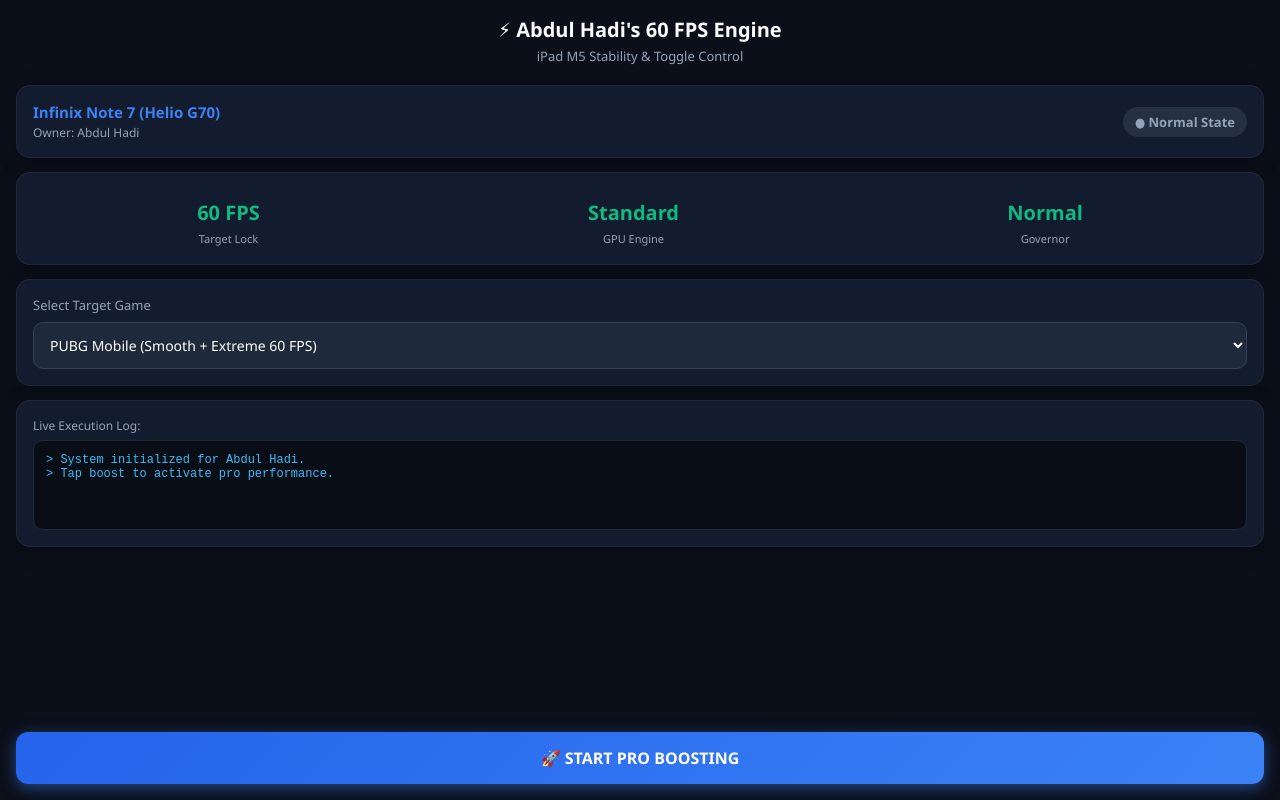
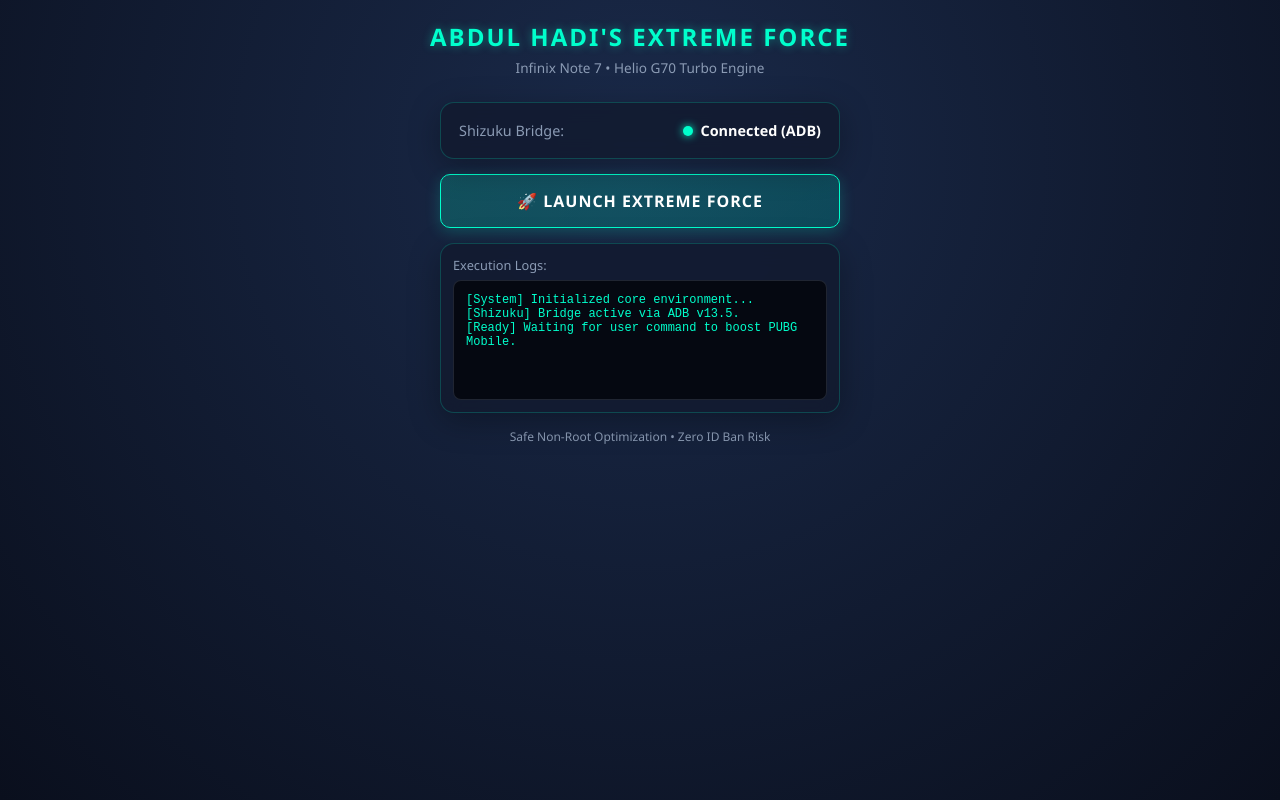
Before and after one commit to abdulmajeed9t7-max/60fps, a plain HTML site: page index.html in a window 1280 px wide. Drawn offline with Linux system fonts and the light colour scheme.

Commit message:
Update index.html

```diff
--- a/index.html
+++ b/index.html
@@ -3,17 +3,15 @@
 <head>
     <meta charset="UTF-8">
     <meta name="viewport" content="width=device-width, initial-scale=1.0">
-    <title>Abdul Hadi - 60 FPS Pro Game Booster</title>
+    <title>Abdul Hadi's Extreme Force</title>
     <style>
         :root {
-            --bg-color: #0b0f19;
-            --card-bg: #131c2e;
-            --accent: #3b82f6;
-            --accent-glow: rgba(59, 130, 246, 0.5);
-            --success: #10b981;
-            --danger: #ef4444;
-            --text-main: #f8fafc;
-            --text-secondary: #94a3b8;
+            --primary: #00ffcc;
+            --bg-dark: #0a0f1d;
+            --card-bg: rgba(18, 27, 48, 0.85);
+            --text-main: #ffffff;
+            --text-muted: #8b9bb4;
+            --accent: #ff3366;
         }
         * {
             box-sizing: border-box;
@@ -22,245 +20,161 @@
             font-family: 'Segoe UI', Tahoma, Geneva, Verdana, sans-serif;
         }
         body {
-            background-color: var(--bg-color);
+            background-color: var(--bg-dark);
             color: var(--text-main);
-            padding: 16px;
             min-height: 100vh;
             display: flex;
             flex-direction: column;
-            justify-content: space-between;
+            align-items: center;
+            padding: 20px;
+            background-image: radial-gradient(circle at 50% 20%, #1a2a4a 0%, var(--bg-dark) 100%);
         }
-        .header {
+        header {
             text-align: center;
-            margin-bottom: 20px;
+            margin-bottom: 25px;
         }
-        .header h1 {
-            font-size: 20px;
-            color: var(--text-main);
-            margin-bottom: 4px;
+        header h1 {
+            font-size: 1.5rem;
+            color: var(--primary);
+            text-transform: uppercase;
+            letter-spacing: 2px;
+            text-shadow: 0 0 10px rgba(0, 255, 204, 0.4);
         }
-        .header p {
-            font-size: 13px;
-            color: var(--text-secondary);
+        header p {
+            font-size: 0.85rem;
+            color: var(--text-muted);
+            margin-top: 5px;
+        }
+        .container {
+            width: 100%;
+            max-width: 400px;
+            display: flex;
+            flex-direction: column;
+            gap: 15px;
         }
         .card {
-            background-color: var(--card-bg);
+            background: var(--card-bg);
+            border: 1px solid rgba(0, 255, 204, 0.2);
             border-radius: 14px;
-            padding: 16px;
-            margin-bottom: 14px;
-            border: 1px solid rgba(255, 255, 255, 0.05);
-            box-shadow: 0 4px 20px rgba(0, 0, 0, 0.3);
+            padding: 18px;
+            backdrop-filter: blur(10px);
+            box-shadow: 0 8px 32px rgba(0, 0, 0, 0.3);
         }
-        .device-info {
+        .status-box {
             display: flex;
             justify-content: space-between;
             align-items: center;
         }
-        .device-info div h3 {
-            font-size: 15px;
-            color: var(--accent);
-        }
-        .device-info div p {
-            font-size: 12px;
-            color: var(--text-secondary);
-            margin-top: 2px;
-        }
-        .status-badge {
-            display: inline-flex;
+        .status-indicator {
+            display: flex;
             align-items: center;
-            gap: 6px;
-            background: rgba(148, 163, 184, 0.15);
-            color: var(--text-secondary);
-            padding: 6px 12px;
-            border-radius: 20px;
-            font-size: 13px;
+            gap: 8px;
+            font-size: 0.9rem;
             font-weight: 600;
         }
-        .fps-meter-box {
-            display: flex;
-            justify-content: space-around;
-            text-align: center;
-            margin-top: 10px;
+        .dot {
+            width: 10px;
+            height: 10px;
+            border-radius: 50%;
+            background-color: #ff3366;
+            box-shadow: 0 0 8px #ff3366;
         }
-        .fps-stat h2 {
-            font-size: 20px;
-            color: var(--success);
+        .dot.active {
+            background-color: #00ffcc;
+            box-shadow: 0 0 8px #00ffcc;
         }
-        .fps-stat span {
-            font-size: 11px;
-            color: var(--text-secondary);
+        .btn {
+            width: 100%;
+            padding: 15px;
+            border: none;
+            border-style: solid;
+            border-width: 1px;
+            border-color: var(--primary);
+            border-radius: 10px;
+            background: linear-gradient(135deg, rgba(0,255,204,0.2), rgba(0,128,128,0.4));
+            color: var(--text-main);
+            font-size: 1rem;
+            font-weight: bold;
+            text-transform: uppercase;
+            letter-spacing: 1px;
+            cursor: pointer;
+            transition: all 0.3s ease;
+            box-shadow: 0 4px 15px rgba(0, 255, 204, 0.2);
         }
-        .select-group label {
-            display: block;
-            font-size: 13px;
-            color: var(--text-secondary);
-            margin-bottom: 8px;
+        .btn:active {
+            transform: scale(0.97);
         }
-        select {
-            width: 100%;
-            background: #1e293b;
-            color: white;
-            border: 1px solid #334155;
-            padding: 12px;
-            border-radius: 10px;
-            font-size: 14px;
-            outline: none;
-        }
-        .btn-boost {
-            width: 100%;
-            background: linear-gradient(135deg, #2563eb, #3b82f6);
-            color: white;
-            border: none;
-            padding: 15px;
-            border-radius: 12px;
-            font-size: 16px;
-            font-weight: bold;
-            cursor: pointer;
-            box-shadow: 0 4px 15px var(--accent-glow);
-            transition: all 0.2s ease;
-            margin-top: 10px;
-        }
-        .btn-boost.active-boost {
-            background: linear-gradient(135deg, #dc2626, #ef4444);
-            box-shadow: 0 4px 15px rgba(239, 68, 68, 0.5);
-        }
-        .btn-boost:active {
-            transform: scale(0.98);
-        }
-        .log-box {
-            background: #090d16;
-            border-radius: 10px;
+        .logs {
+            background: #050811;
+            border: 1px solid rgba(139, 155, 180, 0.2);
+            border-radius: 8px;
             padding: 12px;
             font-family: monospace;
-            font-size: 12px;
-            color: #38bdf8;
-            height: 90px;
+            font-size: 0.75rem;
+            color: var(--primary);
+            height: 120px;
             overflow-y: auto;
-            border: 1px solid #1e293b;
+            white-space: pre-wrap;
         }
-        .floating-hud {
-            position: fixed;
-            top: 10px;
-            right: 10px;
-            background: rgba(0, 0, 0, 0.75);
-            border: 1px solid var(--success);
-            color: var(--success);
-            padding: 4px 8px;
-            border-radius: 6px;
-            font-size: 11px;
-            font-family: monospace;
-            z-index: 999;
-            display: none;
+        .footer-note {
+            text-align: center;
+            font-size: 0.75rem;
+            color: var(--text-muted);
+            margin-top: 15px;
         }
     </style>
 </head>
 <body>
 
-    <div class="floating-hud" id="hudWidget">60 FPS | Normal</div>
+    <header>
+        <h1>Abdul Hadi's Extreme Force</h1>
+        <p>Infinix Note 7 • Helio G70 Turbo Engine</p>
+    </header>
 
-    <div>
-        <div class="header">
-            <h1>⚡ Abdul Hadi's 60 FPS Engine</h1>
-            <p>iPad M5 Stability & Toggle Control</p>
-        </div>
-
-        <div class="card device-info">
-            <div>
-                <h3>Infinix Note 7 (Helio G70)</h3>
-                <p>Owner: Abdul Hadi</p>
-            </div>
-            <div class="status-badge" id="modeBadge">
-                ● Normal State
+    <div class="container">
+        <!-- Shizuku Status Card -->
+        <div class="card status-box">
+            <span style="font-size: 0.9rem; color: var(--text-muted);">Shizuku Bridge:</span>
+            <div class="status-indicator">
+                <div class="dot active" id="shizukuDot"></div>
+                <span id="shizukuStatusText">Connected (ADB)</span>
             </div>
         </div>
 
-        <div class="card">
-            <div class="fps-meter-box">
-                <div class="fps-stat">
-                    <h2 id="targetFps">60 FPS</h2>
-                    <span>Target Lock</span>
-                </div>
-                <div class="fps-stat">
-                    <h2 id="gpuStatus">Standard</h2>
-                    <span>GPU Engine</span>
-                </div>
-                <div class="fps-stat">
-                    <h2 id="cpuState">Normal</h2>
-                    <span>Governor</span>
-                </div>
-            </div>
-        </div>
+        <!-- Main Boost Trigger -->
+        <button class="btn" onclick="triggerBoost()">🚀 Launch Extreme Force</button>
 
-        <div class="card select-group">
-            <label for="gameSelect">Select Target Game</label>
-            <select id="gameSelect">
-                <option value="pubg">PUBG Mobile (Smooth + Extreme 60 FPS)</option>
-                <option value="bgmi">BGMI (Smooth + 60 FPS)</option>
-            </select>
-        </div>
-
-        <div class="card">
-            <label style="font-size: 12px; color: var(--text-secondary); margin-bottom: 6px; display: block;">Live Execution Log:</label>
-            <div class="log-box" id="logConsole">
-                > System initialized for Abdul Hadi.<br>
-                > Tap boost to activate pro performance.
-            </div>
+        <!-- Live Console Logs -->
+        <div class="card" style="padding: 12px;">
+            <div style="font-size: 0.8rem; color: var(--text-muted); margin-bottom: 6px;">Execution Logs:</div>
+            <div class="logs" id="logConsole">[System] Initialized core environment...
+[Shizuku] Bridge active via ADB v13.5.
+[Ready] Waiting for user command to boost PUBG Mobile.</div>
         </div>
     </div>
 
-    <div>
-        <button class="btn-boost" id="boostBtn" onclick="toggleBoost()">🚀 START PRO BOOSTING</button>
+    <div class="footer-note">
+        Safe Non-Root Optimization • Zero ID Ban Risk
     </div>
 
     <script>
-        let isBoosted = false;
-
-        function addLog(text) {
+        function logMessage(msg) {
             const consoleBox = document.getElementById('logConsole');
-            consoleBox.innerHTML += "> " + text + "<br>";
+            consoleBox.innerText += "\n" + msg;
             consoleBox.scrollTop = consoleBox.scrollHeight;
         }
 
-        function toggleBoost() {
-            const btn = document.getElementById('boostBtn');
-            const badge = document.getElementById('modeBadge');
-            const hud = document.getElementById('hudWidget');
-            const gpuText = document.getElementById('gpuStatus');
-            const cpuText = document.getElementById('cpuState');
-
-            if (!isBoosted) {
-                isBoosted = true;
-                btn.innerText = "🛑 RESTORE NORMAL STATE";
-                btn.classList.add("active-boost");
-
-                badge.innerText = "● Pro Boost Active";
-                badge.style.color = "var(--success)";
-                badge.style.background = "rgba(16, 185, 129, 0.15)";
-
-                gpuText.innerText = "Optimized";
-                cpuText.innerText = "Locked 60";
-                hud.style.display = 'block';
-
-                addLog("Activating extreme 60 FPS lock for Abdul Hadi...");
-                setTimeout(() => addLog("Clearing background webview cache..."), 400);
-                setTimeout(() => addLog("Pro Boost successfully applied! Enjoy gaming."), 800);
-
-            } else {
-                isBoosted = false;
-                btn.innerText = "🚀 START PRO BOOSTING";
-                btn.classList.remove("active-boost");
-
-                badge.innerText = "● Normal State";
-                badge.style.color = "var(--text-secondary)";
-                badge.style.background = "rgba(148, 163, 184, 0.15)";
-
-                gpuText.innerText = "Standard";
-                cpuText.innerText = "Normal";
-                hud.style.display = 'none';
-
-                addLog("Restoring system to normal state...");
-                setTimeout(() => addLog("Cache released. Mobile is back to normal!"), 500);
-            }
+        function triggerBoost() {
+            logMessage("[Boost] Releasing memory caches...");
+            setTimeout(() => {
+                logMessage("[CPU] Locking MediaTek Helio G70 high performance cluster...");
+            }, 400);
+            setTimeout(() => {
+                logMessage("[Process] Throttling background background services safely...");
+            }, 800);
+            setTimeout(() => {
+                logMessage("[Success] Extreme Force active! Rock-stable 60 FPS ready for PUBG Mobile.");
+            }, 1200);
         }
     </script>
 </body>
```
